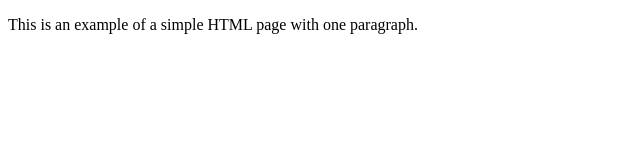
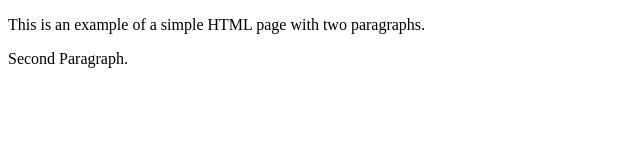
Before and after one commit to jot6000/GitTest, a plain HTML site: page index.html in a window 1280 px wide. Shown: the whole page, without its empty margins (0-640 px from the left). Drawn offline with Linux system fonts and the light colour scheme.

Commit message:
Second Paragraph Added

```diff
--- a/index.html
+++ b/index.html
@@ -4,6 +4,7 @@
         <title>Example</title>
     </head>
     <body>
-        <p>This is an example of a simple HTML page with one paragraph.</p>
+        <p>This is an example of a simple HTML page with two paragraphs.</p>
+        <p>Second Paragraph.</p>
     </body>
 </html>
```
